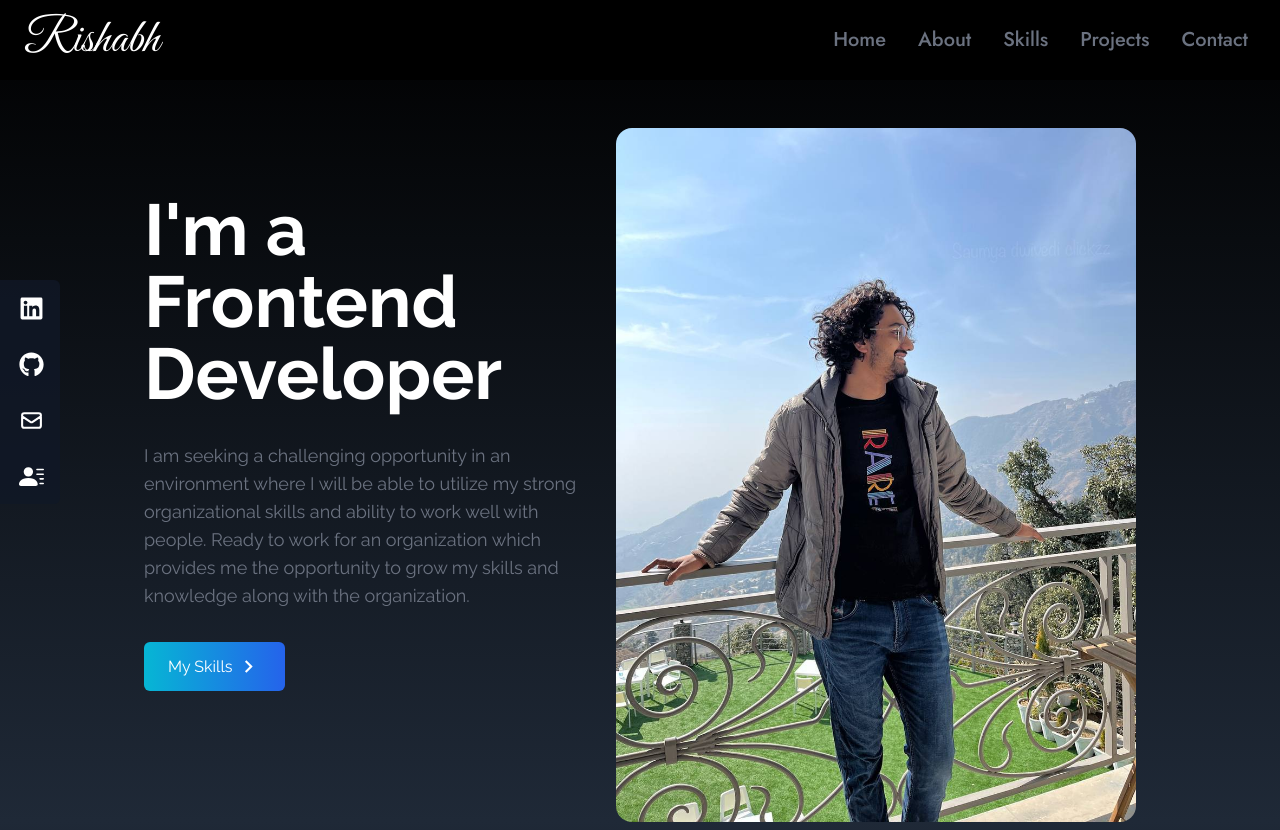
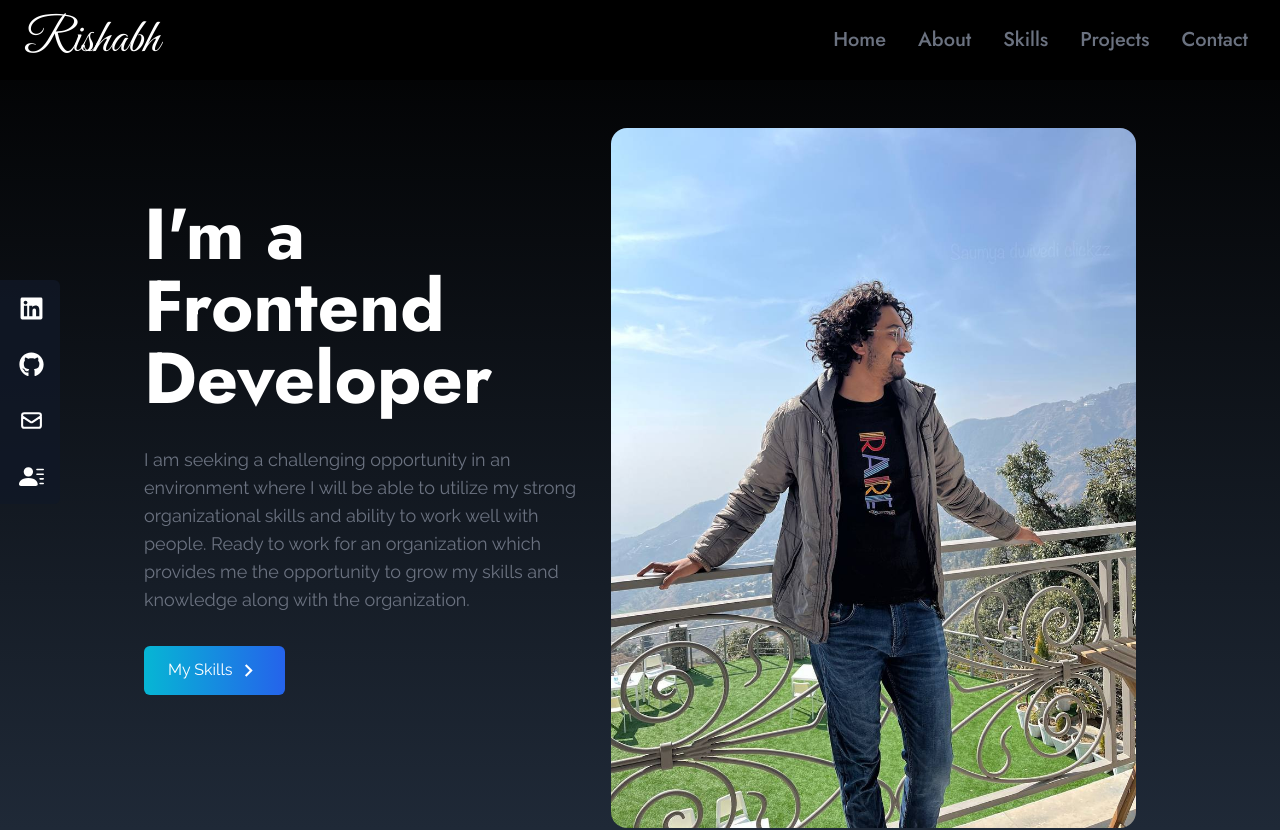
Before and after one commit to RishabhTripathy/Portfolio, a React (Create React App) app: page / in a window 1280 px wide. Shown: the top 830 px of the page. Built offline with nearby package versions, Linux system fonts and the light colour scheme.

Commit message:
Update Home.jsx

```diff
--- a/src/Components/Home.jsx
+++ b/src/Components/Home.jsx
@@ -35,7 +35,7 @@ const Home = () => {
             transition={{
               delay: 0.2,
             }}
-            className="text-3xl sm:text-7xl text-white font-bold "
+            className="text-3xl font-jost sm:text-7xl text-white font-bold "
           >
             I'm a Frontend Developer
           </motion.h2>
```
